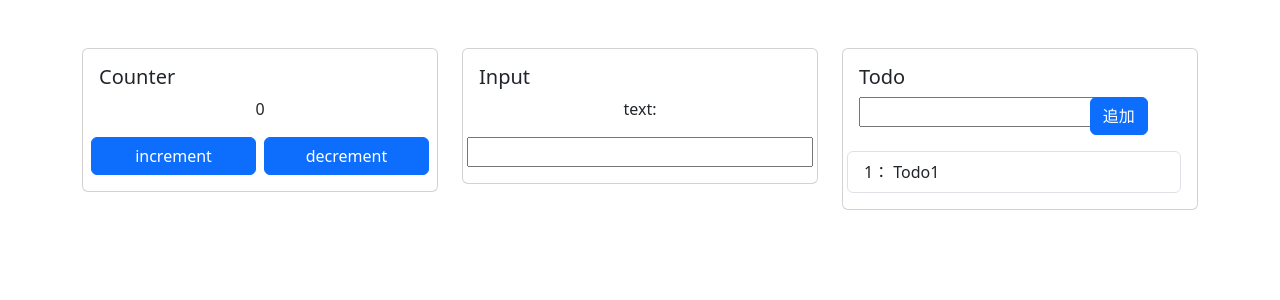
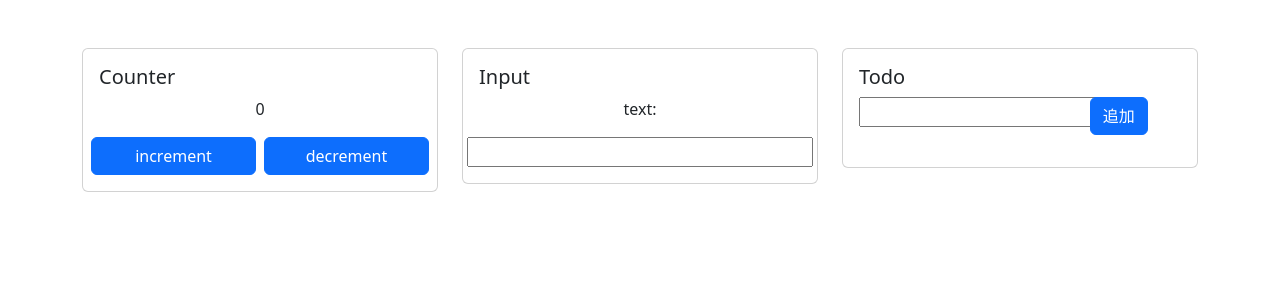
Before and after one commit to sasamario/public-learning-repository, a Vue app in the folder Vue.js/tutorial2/vue-tutorial/: page / in a window 1280 px wide. Shown: the top 300 px of the page. Built offline with nearby package versions, Linux system fonts and the light colour scheme.

Commit message:
Update: 入力値が空の場合Todoを追加しないようにする

```diff
--- a/Vue.js/tutorial2/vue-tutorial/src/components/Todo.vue
+++ b/Vue.js/tutorial2/vue-tutorial/src/components/Todo.vue
@@ -4,20 +4,17 @@ export default {
   data() {
     return {
       newTodo: "",
-      todos: [
-        {
-          id: id++,
-          text: "Todo1",
-        },
-      ],
+      todos: [],
     };
   },
   methods: {
     add(newTodo) {
-      this.todos.push({
-        id: id++,
-        text: newTodo,
-      });
+      if (newTodo !== "") {
+        this.todos.push({
+          id: id++,
+          text: newTodo,
+        });
+      }
       this.newTodo = "";
     },
   },
@@ -37,7 +34,7 @@ export default {
       </div>
     </div>
     <div class="row mt-3">
-      <ul class="list-group">
+      <ul class="list-group" v-if="todos.length > 0">
         <li v-for="todo in todos" :key="todo.id" class="list-group-item">
           {{ todo.id }}： {{ todo.text }}
         </li>
```
